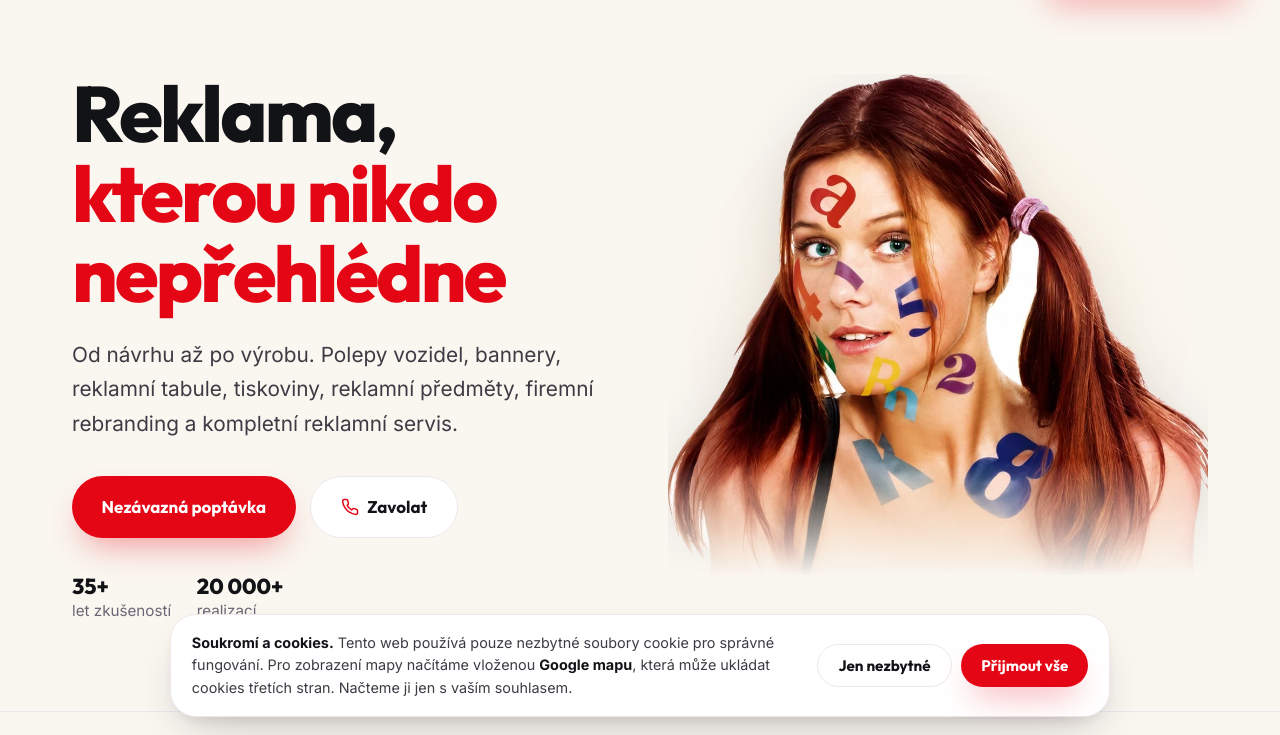
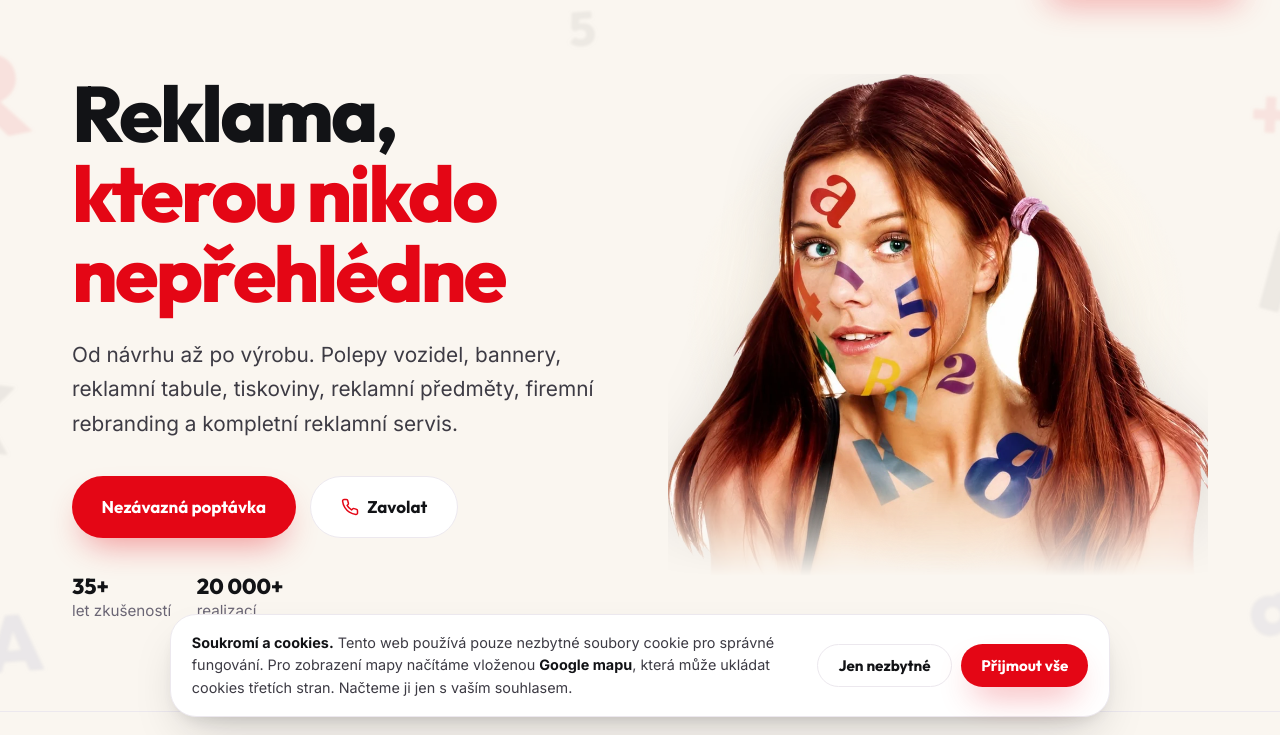
Before and after one commit to mateshavlik/reklamaklapka, a website: page index.html in a window 1280 px wide. Shown: the part 64-799 px from the top of the page. Drawn offline with Linux system fonts and the light colour scheme.

Commit message:
Hero: jemně plovoucí písmena a čísla v pozadí
Do karamelového pozadí hero sekce přidána dekorativní vrstva 9 glyfů
(R, K, A, 2, 5, 8, +, a) – echo barevného motivu z tváře modelky.

- velmi nízká neprůhlednost (6–9 %) + blur 1.5px → splývají s pozadím
- různé velikosti a rotace, barvy z palety (červená, tmavá, modrý akcent)
- pomalá, plynulá animace 24–38 s (transform + opacity, ease-in-out
  alternate – žádné skoky), respektuje prefers-reduced-motion
- rozmístěné jen v bezpečných zónách (levý/pravý okraj, horní a dolní
  pruh); boční glyfy ukotveny k okraji containeru přes calc(50% ± 600px),
  takže na užších desktopech se samy odstřihnou a nikdy nelezou na text
  ani modelku
- vrstva je za obsahem (z-index) a jen na desktopu >1040px

Ověřeno měřením DOM na 1041–1920px: 0 překryvů s textem/CTA/modelkou
ani během animace.

Co-Authored-By: Claude Opus 4.8 <noreply@anthropic.com>

```diff
--- a/css/styles.css
+++ b/css/styles.css
@@ -159,7 +159,30 @@ section[id]{scroll-margin-top:calc(var(--header-h) + 14px)}
    HERO
    ========================================================= */
 .hero{position:relative;padding-block:clamp(2.2rem,5vw,4rem) clamp(3.5rem,7vw,5.5rem);overflow:hidden}
-.hero__inner{display:grid;grid-template-columns:1.05fr .95fr;align-items:start;gap:clamp(1.5rem,4vw,3.5rem)}
+.hero__inner{position:relative;z-index:1;display:grid;grid-template-columns:1.05fr .95fr;align-items:start;gap:clamp(1.5rem,4vw,3.5rem)}
+
+/* ---- Plovoucí glyfy v pozadí hero ---- */
+.hero__glyphs{position:absolute;inset:0;z-index:0;pointer-events:none;overflow:hidden}
+.gly{
+  position:absolute;font-family:var(--font-head);font-weight:800;line-height:1;
+  color:var(--brand);opacity:.08;filter:blur(1.5px);
+  user-select:none;-webkit-user-select:none;will-change:transform;
+  animation:glyDriftA 30s ease-in-out infinite alternate;
+}
+/* rozmístění po bezpečných pruzích: levý okraj, spodní pruh pod textem, pravý okraj – nikdy přes text ani modelku */
+.gly--1{top:4%;right:calc(50% + 615px);font-size:7.5rem;--r:-12deg;color:var(--brand);opacity:.09;animation-name:glyDriftA;animation-duration:34s}
+.gly--2{top:52%;right:calc(50% + 618px);font-size:6rem;--r:9deg;color:var(--ink);opacity:.07;animation-name:glyDriftB;animation-duration:28s;animation-delay:-6s}
+.gly--3{bottom:5%;right:calc(50% + 600px);font-size:5rem;--r:-6deg;color:#2b3a8f;opacity:.08;animation-name:glyDriftC;animation-duration:26s;animation-delay:-3s}
+.gly--4{bottom:1%;left:28%;font-size:4rem;--r:14deg;color:var(--brand);opacity:.07;animation-name:glyDriftC;animation-duration:32s;animation-delay:-14s}
+.gly--5{top:0;left:45%;font-size:3rem;--r:-3deg;color:var(--ink);opacity:.06;animation-name:glyDriftB;animation-duration:37s;animation-delay:-9s}
+.gly--6{bottom:1%;left:60%;font-size:4.5rem;--r:6deg;color:#2b3a8f;opacity:.07;animation-name:glyDriftC;animation-duration:30s;animation-delay:-18s}
+.gly--7{top:8%;left:calc(50% + 605px);font-size:4.5rem;--r:0deg;color:var(--brand);opacity:.08;animation-name:glyDriftC;animation-duration:24s;animation-delay:-5s}
+.gly--8{bottom:8%;left:calc(50% + 618px);font-size:5rem;--r:-14deg;color:#2b3a8f;opacity:.07;animation-name:glyDriftB;animation-duration:33s;animation-delay:-11s}
+.gly--9{top:33%;left:calc(50% + 610px);font-size:7rem;--r:11deg;color:var(--ink);opacity:.06;animation-name:glyDriftA;animation-duration:38s;animation-delay:-20s}
+@keyframes glyDriftA{from{transform:translate3d(0,0,0) rotate(var(--r,0deg))}to{transform:translate3d(14px,-26px,0) rotate(calc(var(--r,0deg) + 5deg))}}
+@keyframes glyDriftB{from{transform:translate3d(0,0,0) rotate(var(--r,0deg))}to{transform:translate3d(-20px,-16px,0) rotate(calc(var(--r,0deg) - 4deg))}}
+@keyframes glyDriftC{from{transform:translate3d(0,0,0) rotate(var(--r,0deg))}to{transform:translate3d(10px,22px,0) rotate(calc(var(--r,0deg) + 6deg))}}
+@media (prefers-reduced-motion:reduce){.gly{animation:none;transform:rotate(var(--r,0deg))}}
 .hero__title{font-size:clamp(2.6rem,1.3rem + 5.1vw,4.9rem);line-height:1.02;letter-spacing:-.035em;font-weight:800;margin-bottom:1.5rem}
 .hero__title .hl{color:var(--brand)}
 .hero__lead{font-size:clamp(1.08rem,1rem + .4vw,1.3rem);color:var(--ink-2);max-width:31em;margin-bottom:2.2rem}
@@ -459,6 +482,7 @@ section[id]{scroll-margin-top:calc(var(--header-h) + 14px)}
   .hero__trust{grid-column:1 / -1;grid-row:4}
   .hero__img{width:100%;margin:0;filter:none;-webkit-mask-image:none;mask-image:none}  /* čistý cutout, bez jank/„okénka" */
   .hero__blob{display:none}
+  .hero__glyphs{display:none}  /* na tabletu/mobilu je hero těsné – glyfy jen na desktopu */
 
   .trust__grid{grid-template-columns:1fr 1fr;gap:1.3rem}
   .timeline{grid-template-columns:1fr 1fr;gap:2rem}
--- a/index.html
+++ b/index.html
@@ -42,7 +42,7 @@
   <link rel="preload" href="assets/fonts/inter-400.woff2" as="font" type="font/woff2" crossorigin>
   <link rel="preload" href="assets/hero/hero-cutout.webp" as="image" fetchpriority="high">
 
-  <link rel="stylesheet" href="css/styles.css?v=16">
+  <link rel="stylesheet" href="css/styles.css?v=17">
 
   <!-- ============ Schema.org — LocalBusiness ============ -->
   <script type="application/ld+json">
@@ -140,6 +140,18 @@
 
 <!-- ===================== HERO ===================== -->
 <section class="hero" id="top">
+  <!-- Jemně plovoucí písmena/čísla v pozadí (dekorace, echo motivu z tváře modelky) -->
+  <div class="hero__glyphs" aria-hidden="true">
+    <span class="gly gly--1">R</span>
+    <span class="gly gly--2">K</span>
+    <span class="gly gly--3">A</span>
+    <span class="gly gly--4">2</span>
+    <span class="gly gly--5">5</span>
+    <span class="gly gly--6">8</span>
+    <span class="gly gly--7">+</span>
+    <span class="gly gly--8">a</span>
+    <span class="gly gly--9">R</span>
+  </div>
   <div class="container hero__inner">
     <div class="hero__copy">
       <h1 class="hero__title">Reklama,<br><span class="hl">kterou nikdo<br>nepřehlédne</span></h1>
```
Also changed, not shown: admin.html (+1 -1 lines), volne-plochy.html (+1 -1 lines).
